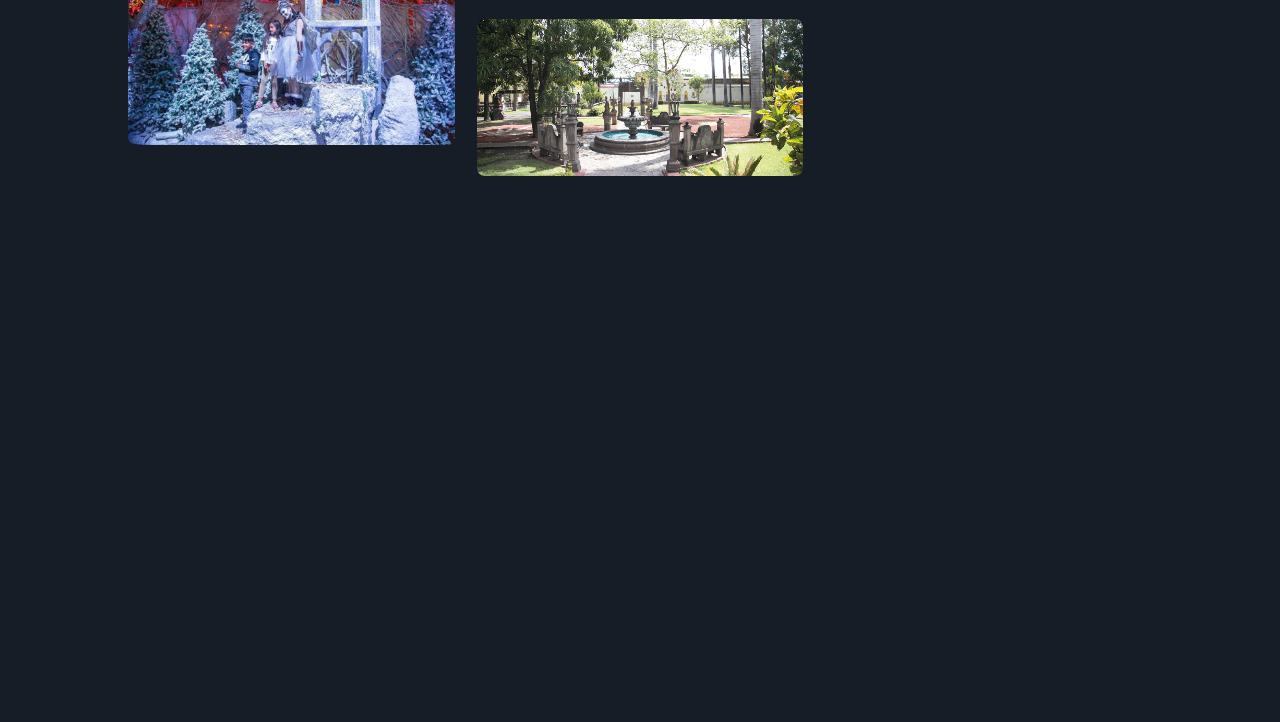
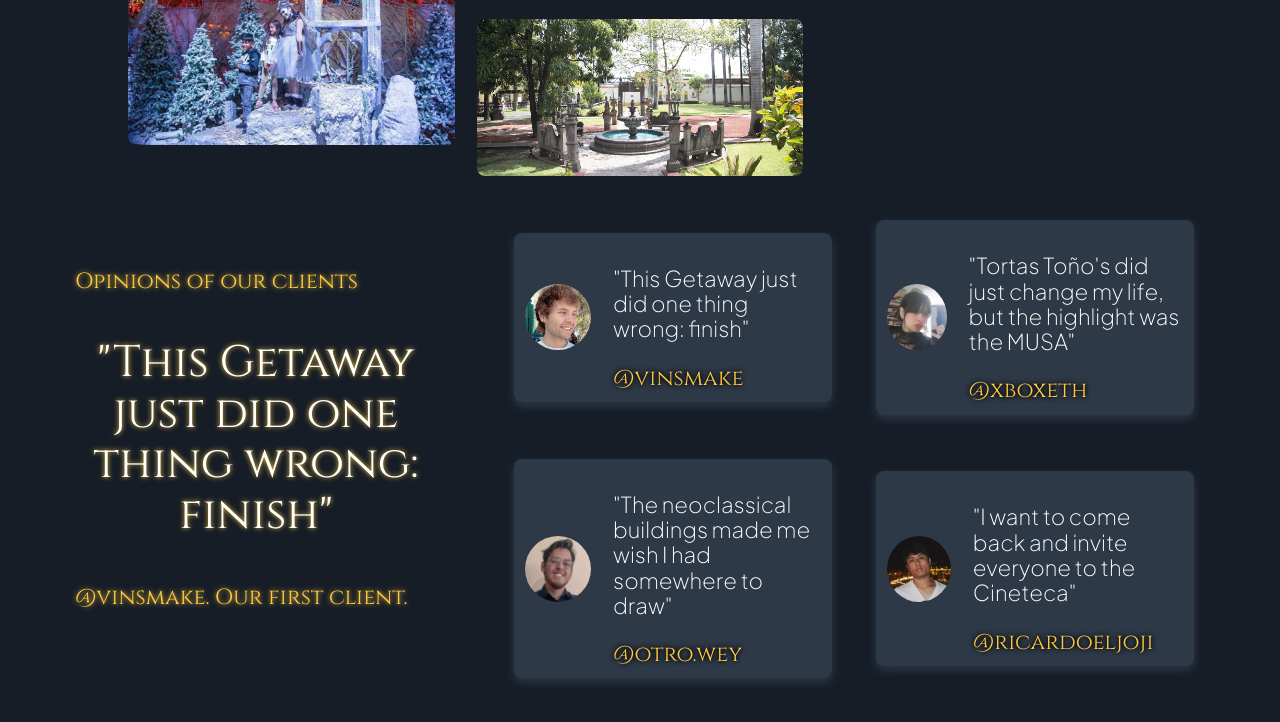
Before and after one commit to vinsmake/jalisco_getaway, a website: page index.html in a window 1280 px wide. Shown: the part 3620-4342 px from the top of the page. Drawn offline with nearby package versions, Linux system fonts and the light colour scheme; a web font is replaced by a local one.

Commit message:
chore | added opinions.

```diff
--- a/css/scss/app.scss
+++ b/css/scss/app.scss
@@ -15,5 +15,6 @@
 @import "layout/places";
 @import "layout/experiences";
 @import "layout/gallery";
+@import "layout/reviews";
 
 @import "layout/footer";
--- /dev/null
+++ b/css/scss/layout/reviews.scss
@@ -0,0 +1,51 @@
+.reviews {
+    display: flex;
+    gap: 2rem;
+    width: 90%;
+    margin: auto;
+
+    .text {
+        margin: auto;
+        flex: 1;
+        padding: 0.5rem;
+
+        span, h3, p {
+            @include title;
+            text-shadow: 0px 0px 5px $yellow;
+        }
+
+        h3 {
+            color: $white;
+            font-size: 2rem;
+        }
+    }
+
+    .clients {
+        flex: 2;
+        display: flex;
+        align-items: center;
+        flex-wrap: wrap;
+        article {
+            @include section;
+            margin: 1rem;
+            padding: 0.5rem;
+            display: flex;
+            align-items: center;
+            flex: 1;
+            margin: 1rem;
+            height: auto;
+
+            img {
+                height: 3rem;
+                width: 3rem;
+                border-radius: 50%;
+                margin-right: 1rem;
+            }
+            .comment {
+            span {
+                @include title;
+            }
+        }
+        }
+    }
+}
--- a/index.html
+++ b/index.html
@@ -157,7 +157,7 @@
                 </article>
             </div>
         </section>
-        <h3 id="gallery">Gallery</h3>
+        <h3 id="gallery">Gallery</h3> <!-- START GALLERY -->
         <section class="gallery">
             <div class="guadalajara">
                 <article>
@@ -177,7 +177,7 @@
                 <article>
                     <img src="src/img/galery/musa.jpg">
                     <div>
-                        <p>Musa Museum of arts</p>
+                        <p>Museum of arts</p>
                         <span>Guadalajara</span>
                     </div>
                 </article>
@@ -251,7 +251,45 @@
                 </article>
             </div>
 
-        </section>
+        </section> <!-- END GALLERY -->
+        <section class="reviews"> <!-- START REVIEWS -->
+            <div class="text">
+                <span>Opinions of our clients</span>
+                <h3>"This Getaway just did one thing wrong: finish"</h3>
+                <p>@vinsmake. Our first client.</p>
+            </div>
+            <div class="clients">
+                <article>
+                    <img src="src/users/user1.jpg" loading="lazy">
+                    <div class="comment">
+                    <p>"This Getaway just did one thing wrong: finish"</p>
+                    <span>@vinsmake</span>
+                    </div>
+                </article>
+                <article>
+                    <img src="src/users/user2.jpg" loading="lazy">
+                    <div class="comment">
+                    <p>"Tortas Toño's did just change my life, but the highlight was the MUSA"</p>
+                    <span>@xboxeth</span>
+                    </div>
+                </article>
+                <article>
+                    <img src="src/users/user3.jpg" loading="lazy">
+                    <div class="comment">
+                    <p>"The neoclassical buildings made me wish I had somewhere to draw"</p>
+                    <span>@otro.wey</span>
+                    </div>
+                </article>
+                <article>
+                    <img src="src/users/user4.jpg" loading="lazy">
+                    <div class="comment">
+                    <p>"I want to come back and invite everyone to the Cineteca"</p>
+                    <span>@ricardoeljoji</span>
+                    </div>
+                </article>
+            </div>
+        </section> <!-- END REVIEWS -->
+
     </main>
 
     <script src="js/global.js"></script>
```
Also changed, not shown: css/style.css, src/users/user1.jpg (added), src/users/user2.jpg (added), src/users/user3.jpg (added), src/users/user4.jpg (added), 1 other file.
